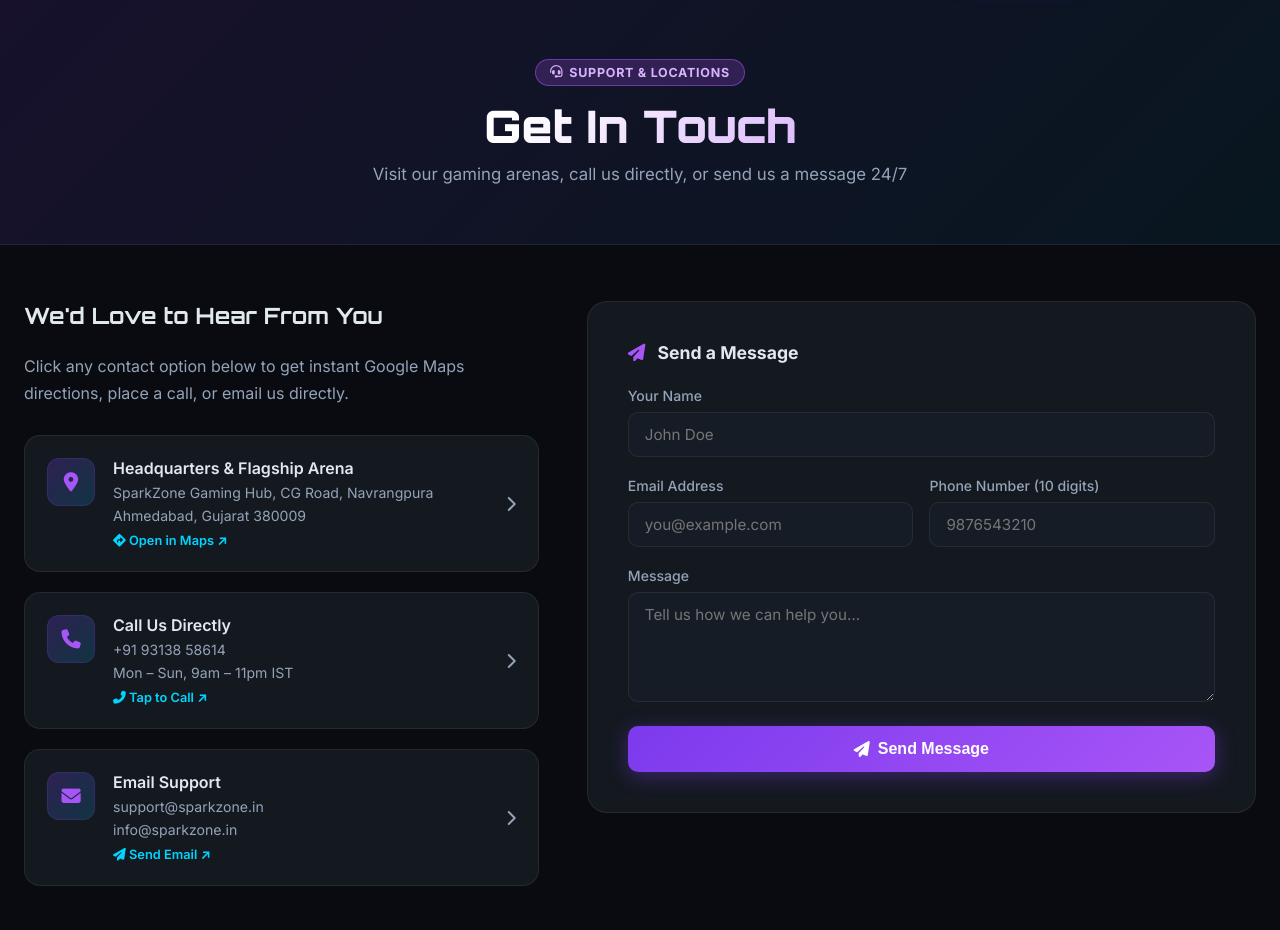
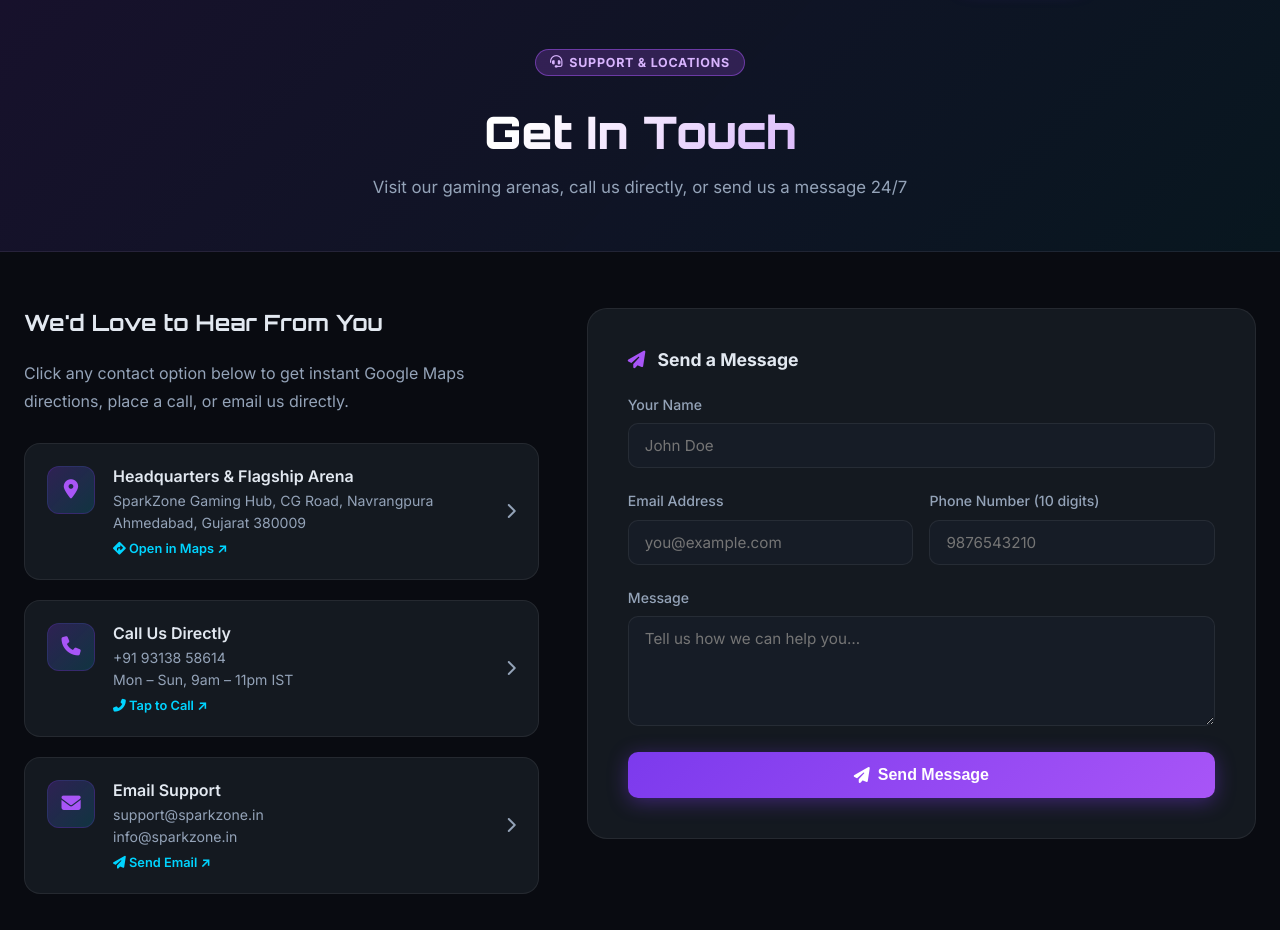
Before and after one commit to vishvam5379/sparkzone, a Django app: page /contact/ in a window 1280 px wide. Shown: the part 71-1001 px from the top of the page. Run offline with Django 5.2, Linux system fonts and the light colour scheme; some libraries are stand-ins or nearby versions.

Commit message:
Fix UI line spacing, heading line heights, and duplicate bell icon

```diff
--- a/sparkzoneapp/templates/base.html
+++ b/sparkzoneapp/templates/base.html
@@ -235,6 +235,7 @@
     }
     @media(min-width: 769px) {
       .mobile-menu { display: none !important; }
+      .mobile-only-bell { display: none !important; }
     }
     @media(max-width: 480px) {
       #notif-dropdown { right: -10px !important; width: calc(100vw - 32px) !important; max-width: 340px !important; }
@@ -330,26 +331,26 @@
 
     /* ── Page Hero (inner pages) ── */
     .page-hero {
-      margin-top: 70px; padding: 60px 0;
+      margin-top: 70px; padding: 50px 0;
       background: linear-gradient(135deg, rgba(124,58,237,.12) 0%, rgba(0,212,255,.06) 100%);
       border-bottom: 1px solid var(--border);
       text-align: center;
     }
     .page-hero h1 {
       font-family: 'Orbitron', monospace; font-size: clamp(1.8rem, 4vw, 2.8rem);
-      font-weight: 800;
+      font-weight: 800; line-height: 1.35; margin: 14px 0 12px;
       background: linear-gradient(135deg, #fff 40%, var(--accent2));
       -webkit-background-clip: text; -webkit-text-fill-color: transparent;
     }
-    .page-hero p { color: var(--muted); margin-top: 10px; font-size: 1.05rem; }
+    .page-hero p { color: var(--muted); margin-top: 8px; font-size: 1.05rem; line-height: 1.6; }
 
     /* ── Form styles ── */
     .form-card {
       background: var(--card); border: 1px solid var(--border);
       border-radius: 20px; padding: 40px; max-width: 520px; margin: 0 auto;
     }
-    .form-group { margin-bottom: 20px; }
-    .form-group label { display: block; margin-bottom: 8px; font-size: .88rem; font-weight: 500; color: var(--muted); }
+    .form-group { margin-bottom: 22px; }
+    .form-group label { display: block; margin-bottom: 8px; font-size: .88rem; font-weight: 500; color: var(--muted); line-height: 1.5; }
     .form-group input,
     .form-group select,
     .form-group textarea {
--- a/sparkzoneapp/templates/provider/dashboard.html
+++ b/sparkzoneapp/templates/provider/dashboard.html
@@ -35,9 +35,9 @@
   <div class="container">
     <div style="display:flex;align-items:center;justify-content:space-between;flex-wrap:wrap;gap:16px;">
       <div>
-        <span class="badge" style="margin-bottom:12px;"><i class="fa-solid fa-store"></i> Provider Panel</span>
-        <h1>{{ provider.businessName }}</h1>
-        <p><i class="fa-solid fa-location-dot" style="color:var(--accent2);margin-right:6px;"></i>{{ provider.address }}, {{ provider.city.name }} • Phone: {{ provider.phone }}</p>
+        <span class="badge" style="margin-bottom:14px;"><i class="fa-solid fa-store"></i> Provider Panel</span>
+        <h1 style="margin:14px 0 12px;line-height:1.35;">{{ provider.businessName }}</h1>
+        <p style="line-height:1.6;margin-top:6px;"><i class="fa-solid fa-location-dot" style="color:var(--accent2);margin-right:6px;"></i>{{ provider.address }}, {{ provider.city.name }} • Phone: {{ provider.phone }}</p>
       </div>
       <div style="display:flex;gap:12px;">
         <a href="{% url 'provider_booking_requests' %}" class="btn btn-neon" style="padding:12px 20px;">
--- a/sparkzoneapp/templates/provider/game_form.html
+++ b/sparkzoneapp/templates/provider/game_form.html
@@ -45,15 +45,15 @@
 
       <!-- Available Games Section (Enhanced Dynamic Chip Selector) -->
       <div class="form-group" style="background:rgba(124,58,237,.06);border:1px dashed rgba(124,58,237,.35);border-radius:16px;padding:20px;margin-bottom:24px;box-shadow:0 8px 30px rgba(0,0,0,.2);">
-        <label style="font-weight:700;color:var(--neon);display:flex;align-items:center;justify-content:space-between;margin-bottom:6px;">
+        <label style="font-weight:700;color:var(--neon);display:flex;align-items:center;justify-content:space-between;margin-bottom:8px;line-height:1.4;">
           <span style="display:flex;align-items:center;gap:8px;font-size:.95rem;">
             <i class="fa-solid fa-gamepad" style="color:var(--accent2);font-size:1.1rem;"></i>
             Names of Games Available / Installed Games
           </span>
           <span id="selected-count-badge" style="font-size:.75rem;background:var(--accent);color:#fff;padding:2px 10px;border-radius:12px;font-weight:600;">0 Selected</span>
         </label>
-        <span style="font-size:.82rem;color:var(--muted);display:block;margin-bottom:14px;">
-          Select popular games for your category below, or type custom game names in the box and press <kbd style="background:var(--bg3);padding:2px 6px;border-radius:4px;border:1px solid var(--border);color:var(--neon);font-size:.75rem;">Enter</kbd> or <kbd style="background:var(--bg3);padding:2px 6px;border-radius:4px;border:1px solid var(--border);color:var(--neon);font-size:.75rem;">,</kbd>.
+        <span style="font-size:.84rem;color:var(--muted);display:block;line-height:1.75;margin-bottom:16px;">
+          Select popular games for your category below, or type custom game names in the box and press <kbd style="background:var(--bg3);padding:2px 6px;border-radius:4px;border:1px solid var(--border);color:var(--neon);font-size:.75rem;display:inline-block;vertical-align:middle;margin:0 2px;">Enter</kbd> or <kbd style="background:var(--bg3);padding:2px 6px;border-radius:4px;border:1px solid var(--border);color:var(--neon);font-size:.75rem;display:inline-block;vertical-align:middle;margin:0 2px;">,</kbd>.
         </span>
 
         <!-- Hidden input submitted with form -->
```
